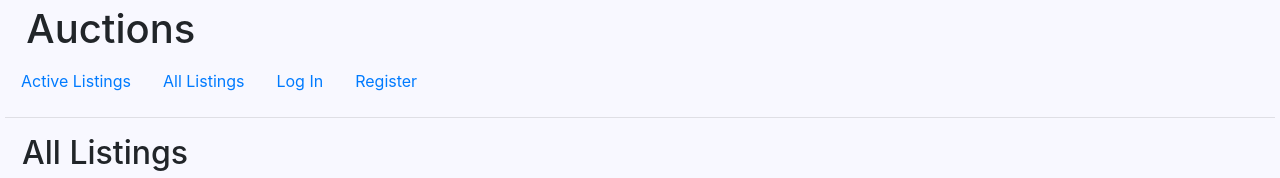
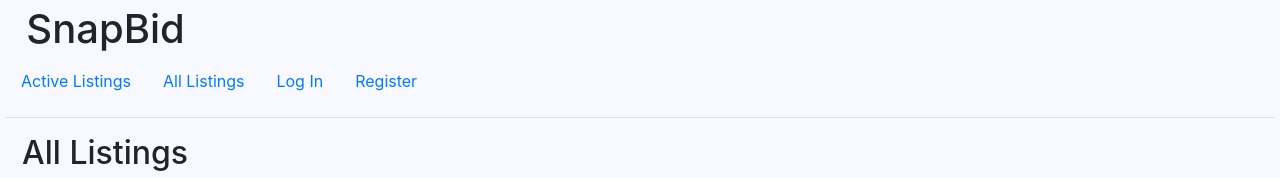
Before and after one commit to kylepauloguinto/commerce, a Django app: page /allList in a window 1280 px wide. Shown: the top 178 px of the page. Run offline with Django 3.2, Linux system fonts and the light colour scheme; data comes from the database, SQL or seed files in the repository; some libraries are stand-ins or nearby versions.

Commit message:
title change

```diff
--- a/auctions/templates/auctions/layout.html
+++ b/auctions/templates/auctions/layout.html
@@ -3,7 +3,7 @@
 <!DOCTYPE html>
 <html lang="en">
   <head>
-    <title>{% block title %}Auctions{% endblock %}</title>
+    <title>{% block title %}SnapBid{% endblock %}</title>
     <meta name="description" content="" />
     <meta name="keywords" content="" />
     <meta charset="utf-8" />
@@ -36,7 +36,7 @@
       <strong>{{ user.username }}</strong>
       {% endif %}
     </div>
-    <h1>&nbsp;&nbsp;Auctions</h1>
+    <h1>&nbsp;&nbsp;SnapBid</h1>
     <ul class="nav">
       <li class="nav-item">
         <a class="nav-link" href="{% url 'index' %}">Active Listings</a>
```
